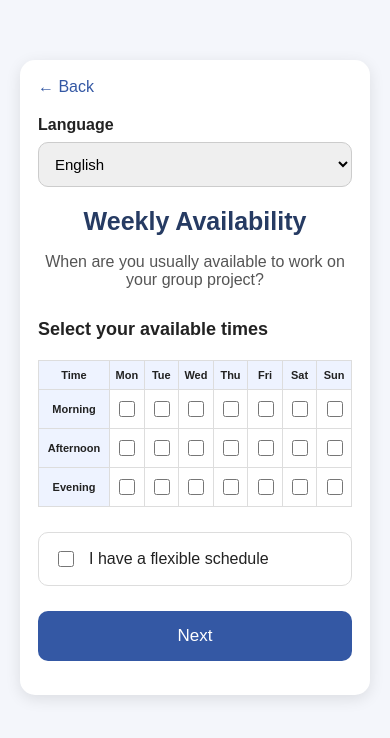
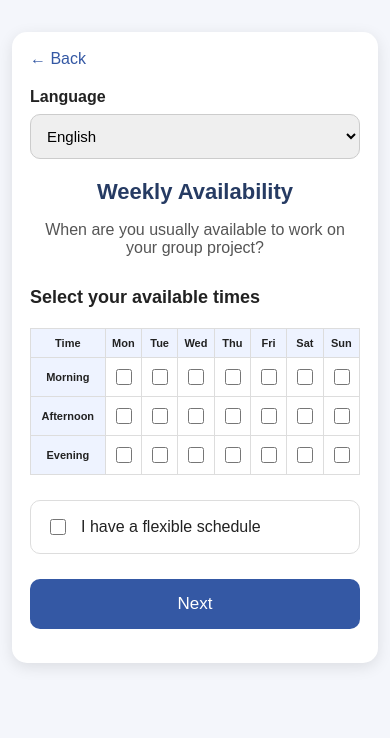
Before and after one commit to erdetadragusha/group-project-contract, a plain HTML site: page erdeta/availability.html in a window 390 px wide. Drawn offline with nearby package versions, Linux system fonts and the light colour scheme.

Commit message:
Improve weekly availability page mobile responsiveness

```diff
--- a/erdeta/availability.html
+++ b/erdeta/availability.html
@@ -7,6 +7,22 @@
     <title>Weekly Availability</title>
 
     <style>
+    @media (max-width: 600px) {
+    html body {
+        padding: 12px;
+    }
+
+    body .container {
+        margin: 20px auto;
+        padding: 18px;
+        width: 100%;
+    }
+
+    body h1 {
+        font-size: 22px;
+    }
+}
+
         * {
             box-sizing: border-box;
         }
```
